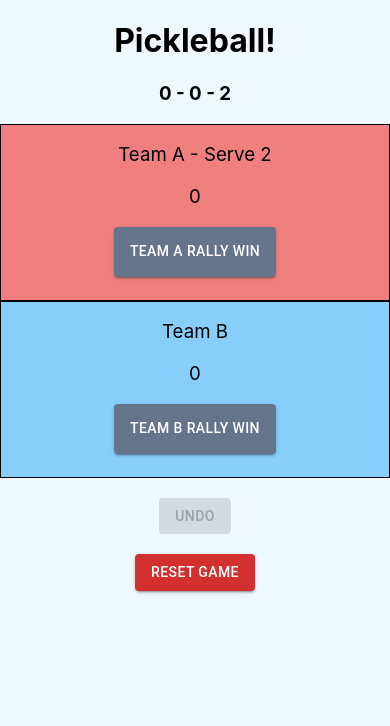
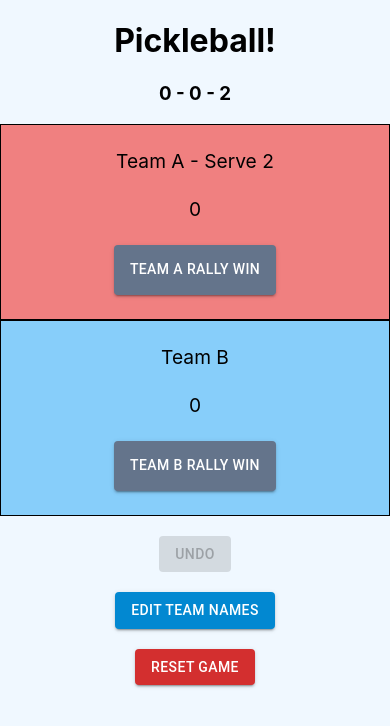
Before and after one commit to doey77/pickleball-scorer, a React (Create React App) app: page / in a window 390 px wide. Shown: the top 726 px of the page. Built offline with nearby package versions, Linux system fonts and the light colour scheme.

Commit message:
team name prompt, responsive stuff

```diff
--- a/src/components/Pickleball.tsx
+++ b/src/components/Pickleball.tsx
@@ -1,3 +1,4 @@
+/* eslint-disable no-alert */
 import { useState } from 'react'
 import Cookies from 'js-cookie'
 import Button from '@mui/material/Button'
@@ -13,6 +14,9 @@ import { getGameCookie, setGameCookie } from '../helpers/gameCookie'
 export default function PickleBall() {
   const [gameHistory, setGameHistory] = useState<IGame[]>([getGameCookie()])
 
+  const [aName, setAName] = useState('Team A')
+  const [bName, setBName] = useState('Team B')
+
   const game = gameHistory[0]
 
   const [winner, setWinner] = useState('')
@@ -20,13 +24,13 @@ export default function PickleBall() {
   const checkForWin = (gameUpdate: IGame) => {
     // Win at 11. Must win by 2
     if (gameUpdate.scoreA >= 11 && gameUpdate.scoreA - 1 > gameUpdate.scoreB) {
-      setWinner('Team A')
+      setWinner(aName)
       setGameCookie(initialGame)
     } else if (
       gameUpdate.scoreB >= 11 &&
       gameUpdate.scoreB - 1 > gameUpdate.scoreA
     ) {
-      setWinner('Team B')
+      setWinner(bName)
       setGameCookie(initialGame)
     }
   }
@@ -82,7 +86,6 @@ export default function PickleBall() {
   const resetGame = (confirmDialog: boolean) => {
     let confirmed = false
     if (confirmDialog) {
-      // eslint-disable-next-line no-alert
       if (window.confirm('Are you sure you want to reset?')) {
         confirmed = true
       }
@@ -104,6 +107,14 @@ export default function PickleBall() {
     setGameHistory(newGameHistory)
   }
 
+  const handleEditTeamNames = () => {
+    const teamA = window.prompt('Enter name for Team A')
+    const teamB = window.prompt('Enter name for Team B')
+
+    setAName(teamA ?? 'Team A')
+    setBName(teamB ?? 'Team B')
+  }
+
   if (winner) {
     return (
       <>
@@ -122,7 +133,7 @@ export default function PickleBall() {
   return (
     <>
       <h1>Pickleball!</h1>
-      <Scoreboard game={game} scoreFunc={score} />
+      <Scoreboard game={game} scoreFunc={score} aName={aName} bName={bName} />
       <br />
       <Button
         variant="contained"
@@ -131,6 +142,15 @@ export default function PickleBall() {
         onClick={undo}
       >
         Undo
+      </Button>
+      <br /> <br />
+      <Button
+        variant="contained"
+        color="info"
+        type="button"
+        onClick={handleEditTeamNames}
+      >
+        Edit Team Names
       </Button>
       <br /> <br />
       <Button
--- a/src/components/ScoreButton.tsx
+++ b/src/components/ScoreButton.tsx
@@ -4,18 +4,11 @@ import './css/ScoreButton.css'
 type ScoreButtonProps = {
   score: (AScored: boolean) => void
   teamA: boolean
+  teamName: string
 }
 
 export default function ScoreButton(props: ScoreButtonProps) {
-  const { score, teamA } = props
-
-  let teamName = ''
-
-  if (teamA) {
-    teamName = 'Team A'
-  } else {
-    teamName = 'Team B'
-  }
+  const { score, teamA, teamName } = props
 
   const onScore = () => {
     score(teamA)
--- a/src/components/Scoreboard.tsx
+++ b/src/components/Scoreboard.tsx
@@ -5,11 +5,13 @@ import ScoreboardTeamScore from './ScoreboardTeamScore'
 
 type ScoreboardProps = {
   game: IGame
+  aName: string
+  bName: string
   scoreFunc: (AScored: boolean) => void
 }
 
 export default function Scoreboard(props: ScoreboardProps) {
-  const { game, scoreFunc } = props
+  const { game, aName, bName, scoreFunc } = props
   const { scoreA, scoreB, servingA } = game
 
   const { width } = useViewport()
@@ -32,7 +34,7 @@ export default function Scoreboard(props: ScoreboardProps) {
           <ScoreboardTeamScore
             score={game.scoreA}
             teamA
-            teamName="Team A"
+            teamName={aName}
             serving={game.servingA}
             serveLife={serveLife}
             scoreFunc={scoreFunc}
@@ -42,7 +44,7 @@ export default function Scoreboard(props: ScoreboardProps) {
           <ScoreboardTeamScore
             score={game.scoreB}
             teamA={false}
-            teamName="Team B"
+            teamName={bName}
             serving={!game.servingA}
             serveLife={serveLife}
             scoreFunc={scoreFunc}
--- a/src/components/ScoreboardTeamScore.tsx
+++ b/src/components/ScoreboardTeamScore.tsx
@@ -1,3 +1,5 @@
+import Stack from '@mui/material/Stack'
+import Box from '@mui/material/Box'
 import './css/ScoreboardTeamScore.css'
 import ScoreButton from './ScoreButton'
 
@@ -18,15 +20,26 @@ export default function ScoreboardTeamScore(props: ScoreboardTeamScoreProps) {
     servingName = ` - Serve ${serveLife.toString()}`
   }
 
-  let teamColor = 'a-color'
-  if (!teamA) teamColor = 'b-color'
-
   return (
-    <div className={`score-box ${teamColor}`}>
-      <p>{teamName + servingName}</p>
-      <p>{score}</p>
-      <ScoreButton score={scoreFunc} teamA={teamA} />
-      <br /> <br />
-    </div>
+    <Box
+      sx={{
+        backgroundColor: teamA ? 'lightcoral' : 'lightskyblue',
+        border: '1px solid black',
+        fontSize: 'larger',
+      }}
+    >
+      <br />
+      <Stack
+        direction="column"
+        justifyContent="center"
+        alignItems="center"
+        spacing={3}
+      >
+        <p>{teamName + servingName}</p>
+        <p>{score}</p>
+        <ScoreButton score={scoreFunc} teamA={teamA} teamName={teamName} />
+      </Stack>
+      <br />
+    </Box>
   )
 }
```
